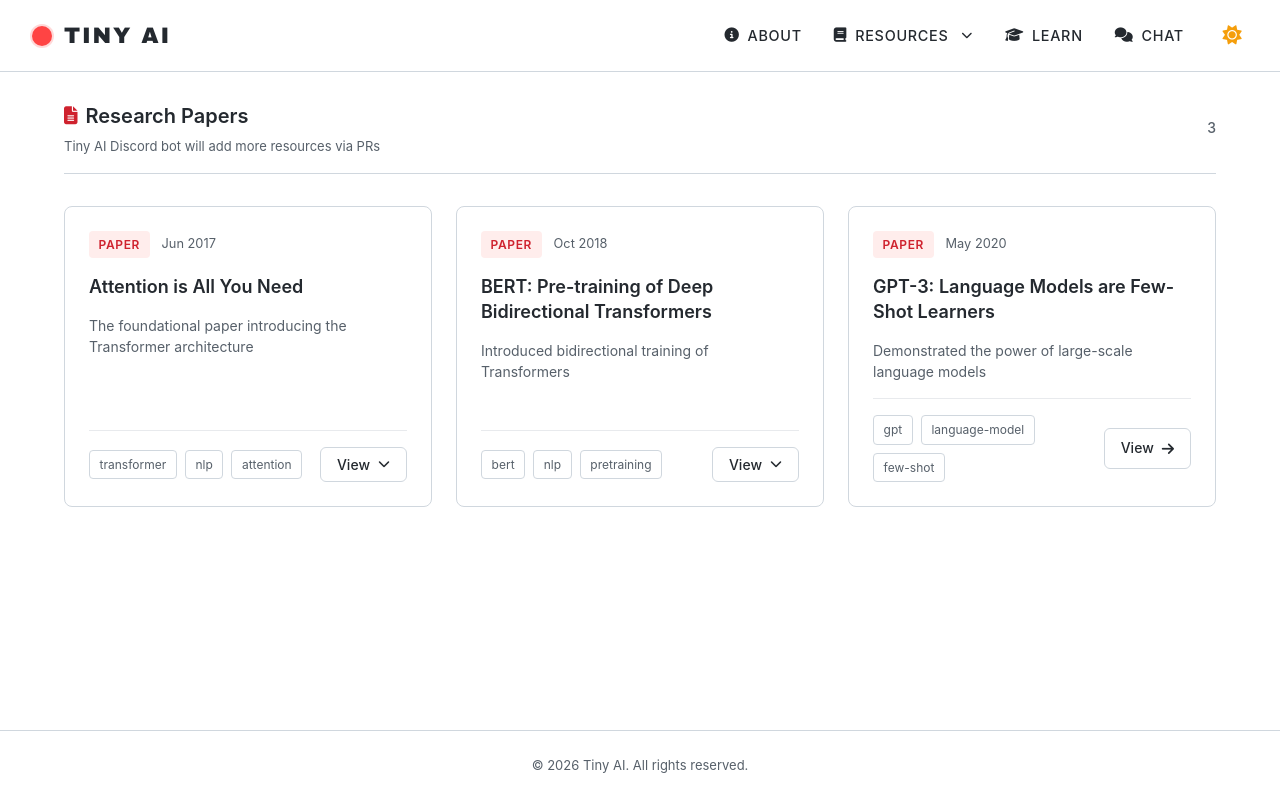
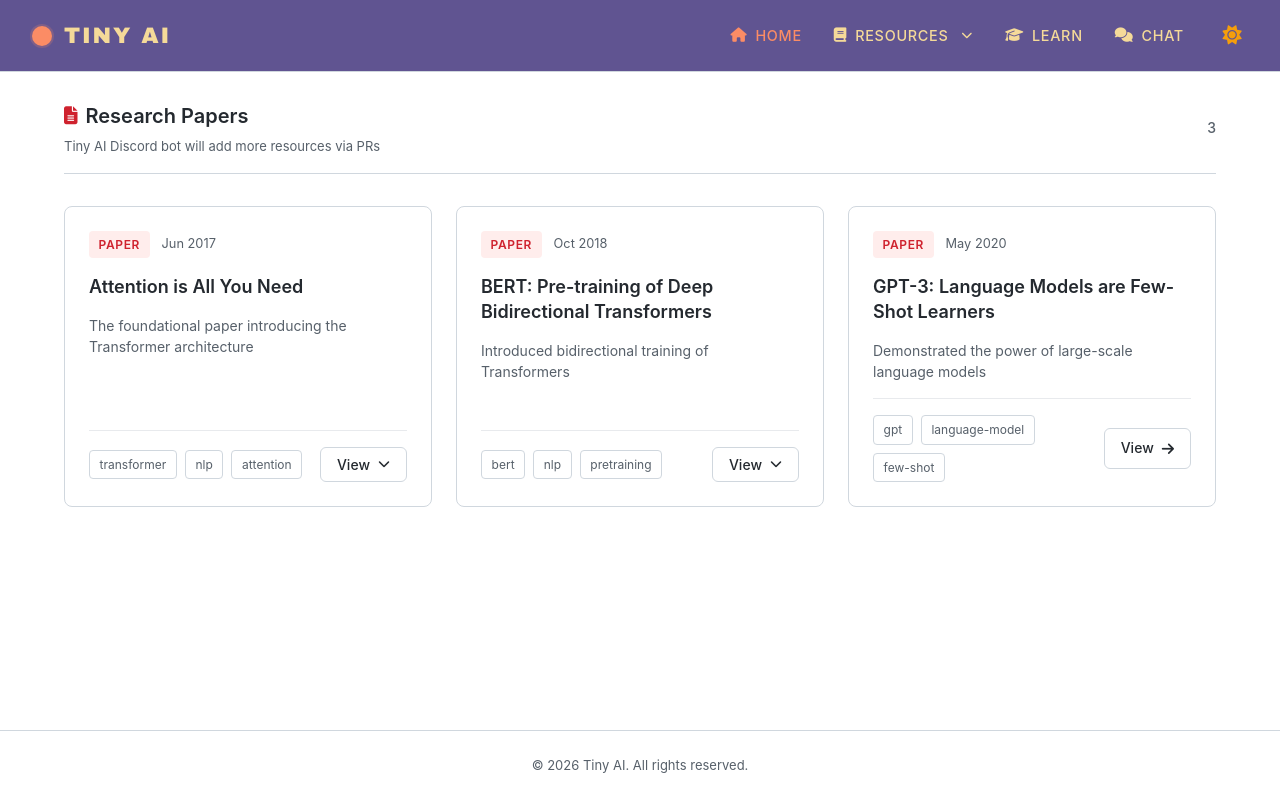
Before and after one commit to owenbcoding/TinyAI, a Vue app: page / in a window 1280 px wide. Built offline with nearby package versions, Linux system fonts and the light colour scheme.

Commit message:
Updated links and styles

```diff
--- a/src/components/layout/AppHeader.vue
+++ b/src/components/layout/AppHeader.vue
@@ -6,7 +6,7 @@
         <span class="logo-text">TINY AI</span>
       </router-link>
       <ul class="nav-links">
-        <li><router-link to="/about"><i class="fas fa-info-circle"></i> ABOUT</router-link></li>
+        <li><router-link to="/"><i class="fas fa-house"></i> HOME</router-link></li>
         <li class="dropdown">
           <a href="#" class="dropdown-toggle"><i class="fas fa-book"></i> RESOURCES</a>
           <ul class="dropdown-menu">
@@ -50,7 +50,7 @@ const isDarkMode = computed(() => themeStore.isDarkMode)
 
 function switchTab(tab) {
   resourcesStore.setActiveTab(tab)
-  router.push('/')
+  router.push('/resources')
 }
 
 function toggleTheme() {
@@ -75,14 +75,15 @@ function toggleTheme() {
 
 <style scoped>
 header {
-  background-color: var(--bg-primary, #ffffff);
-  color: var(--text-primary, #24292f);
+  background-color: var(--header-bg, rgba(83, 70, 136, 0.92));
+  color: var(--header-text, #f5da99);
   padding: var(--spacing-sm) 0;
   position: fixed;
   width: 100%;
   top: 0;
   z-index: 1000;
-  border-bottom: 1px solid var(--border-primary, #d0d7de);
+  border-bottom: 1px solid var(--border-primary, rgba(245, 218, 153, 0.18));
+  backdrop-filter: blur(10px);
 }
 
 nav {
@@ -99,15 +100,15 @@ nav {
   align-items: center;
   gap: 0.75rem;
   text-decoration: none;
-  color: var(--text-primary, #24292f);
+  color: var(--header-text, #f5da99);
 }
 
 .logo-icon {
   width: 20px;
   height: 20px;
-  background: #ff4444;
+  background: #fb8c65;
   border-radius: 50%;
-  box-shadow: 0 0 0 2px rgba(255, 68, 68, 0.2);
+  box-shadow: 0 0 0 2px rgba(251, 140, 101, 0.2);
 }
 
 .logo-text {
@@ -115,7 +116,7 @@ nav {
   font-size: 1.4rem;
   font-weight: 900;
   letter-spacing: 0.08em;
-  color: var(--text-primary, #24292f);
+  color: var(--header-text, #f5da99);
   text-transform: uppercase;
 }
 
@@ -131,7 +132,7 @@ nav {
 }
 
 .nav-links a {
-  color: var(--text-primary, #24292f);
+  color: var(--header-text, #f5da99);
   text-decoration: none;
   font-size: 0.9rem;
   font-weight: 500;
@@ -145,7 +146,7 @@ nav {
 
 .nav-links a:hover,
 .nav-links a.router-link-active {
-  color: var(--accent-blue, #0969da);
+  color: var(--header-hover, #fb8c65);
 }
 
 .dropdown-toggle::after {
@@ -165,8 +166,8 @@ nav {
   position: absolute;
   top: 100%;
   left: 0;
-  background-color: var(--bg-primary, #ffffff);
-  border: 1px solid var(--border-primary, #d0d7de);
+  background-color: var(--header-bg, rgba(83, 70, 136, 0.96));
+  border: 1px solid var(--border-primary, rgba(245, 218, 153, 0.18));
   border-radius: var(--radius-md);
   padding: var(--spacing-xs) 0;
   min-width: 180px;
@@ -174,9 +175,10 @@ nav {
   visibility: hidden;
   transform: translateY(-10px);
   transition: all var(--transition-base);
-  box-shadow: 0 8px 24px rgba(0, 0, 0, 0.12);
+  box-shadow: 0 10px 28px rgba(20, 12, 39, 0.32);
   list-style: none;
   margin-top: var(--spacing-xs);
+  backdrop-filter: blur(12px);
 }
 
 .dropdown:hover .dropdown-menu {
@@ -192,7 +194,7 @@ nav {
 }
 
 .dropdown-menu a:hover {
-  background-color: var(--bg-secondary, #f6f8fa);
+  background-color: var(--card-hover-bg, rgba(28, 20, 55, 0.34));
 }
 
 /* Theme Toggle */
@@ -237,7 +239,7 @@ nav {
 }
 
 .moon-icon {
-  color: #6366f1;
+  color: #f5da99;
   opacity: 0;
   transform: rotate(-180deg) scale(0);
 }
```
